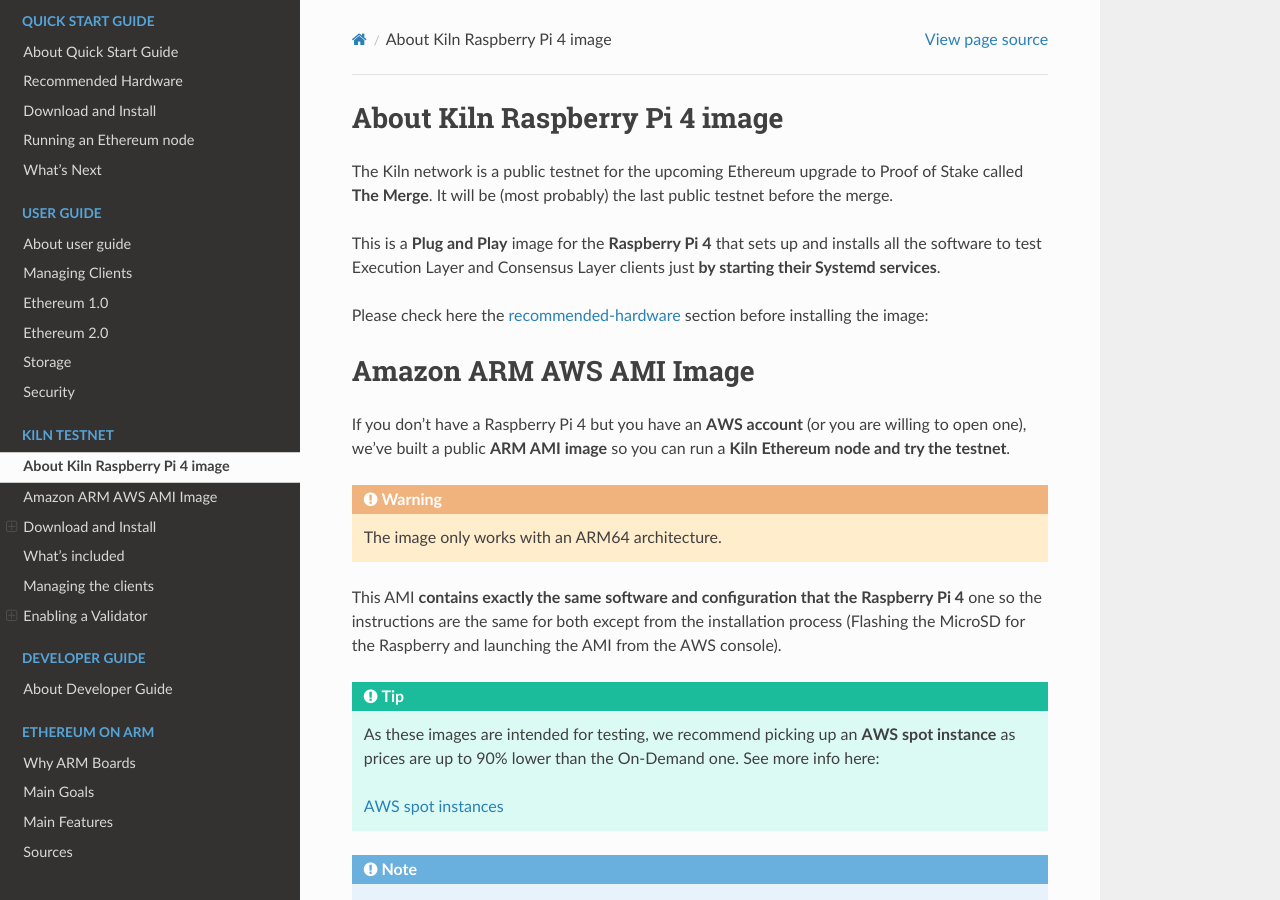
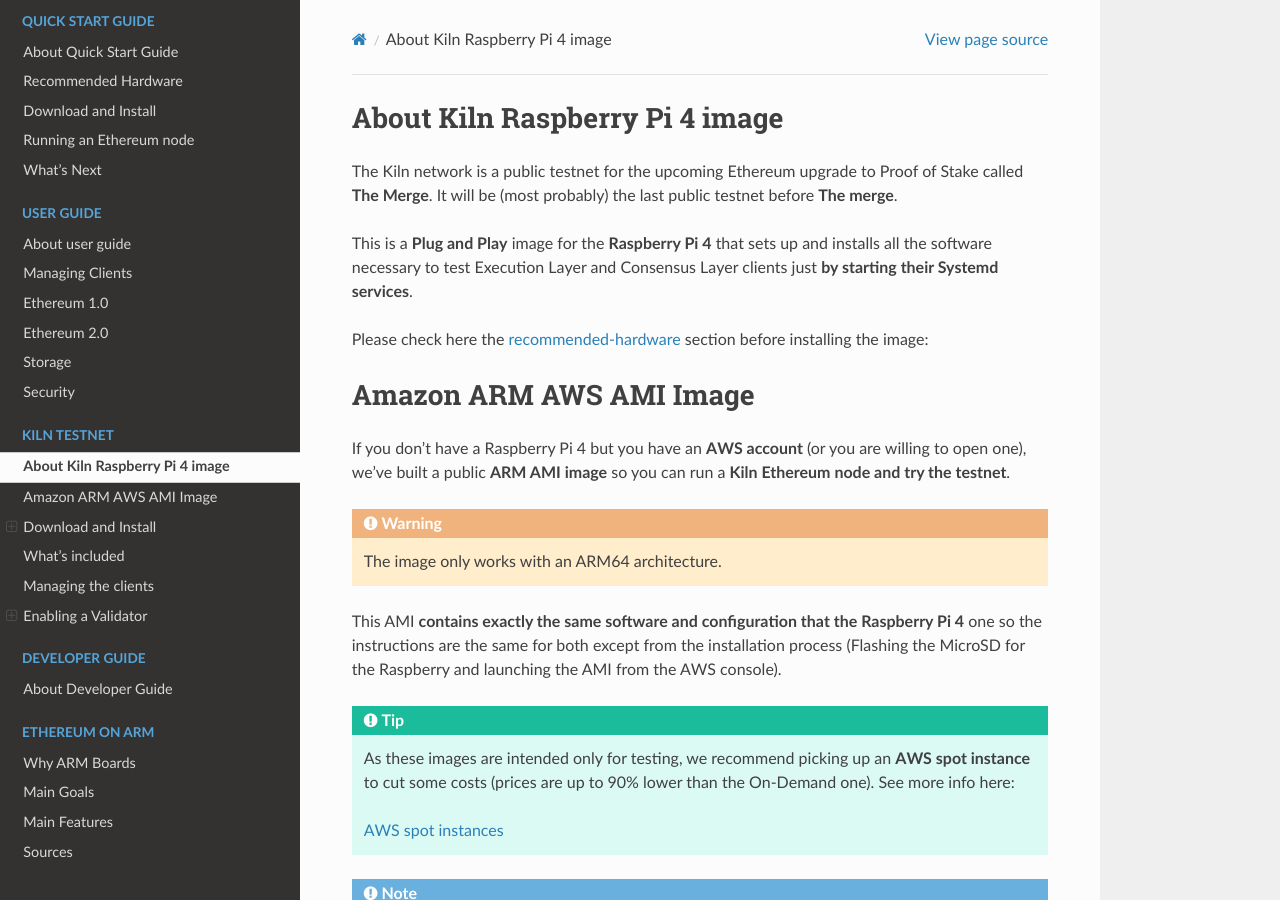
Before and after one commit to EOA-Blockchain-Labs/ethereumonarm, a Sphinx documentation site: the page built from docs/kiln/kiln-testnet.rst, in a window 1280 px wide and 900 px high. Built offline with Sphinx 7.4.7 and the Read the Docs theme 2.0.0, drawn with Linux system fonts in a browser that asks for light colours; some of the changed text lies outside the part shown.

```diff
--- a/docs/kiln/kiln-testnet.rst
+++ b/docs/kiln/kiln-testnet.rst
@@ -3,10 +3,10 @@ About Kiln Raspberry Pi 4 image
 
 The Kiln network is a public testnet for the upcoming Ethereum upgrade
 to Proof of Stake called **The Merge**. It will be (most probably) the last
-public testnet before the merge.
+public testnet before **The merge**.
 
 This is a **Plug and Play** image for the **Raspberry Pi 4** that sets up and
-installs all the software to test Execution Layer and Consensus Layer clients
+installs all the software necessary to test Execution Layer and Consensus Layer clients
 just **by starting their Systemd services**.
 
 Please check here the `recommended-hardware`_ section before installing the image:
@@ -28,8 +28,8 @@ the Raspberry and launching the AMI from the AWS console).
 
 .. tip::
 
-  As these images are intended for testing, we recommend picking up an **AWS spot instance** as prices
-  are up to 90% lower than the On-Demand one. See more info here:
+  As these images are intended only for testing, we recommend picking up an **AWS spot instance** to
+  cut some costs (prices are up to 90% lower than the On-Demand one). See more info here:
 
   `AWS spot instances`_
 
```
Also changed, not shown: other parts of docs/kiln/kiln-testnet.rst (+1 -1 lines).
